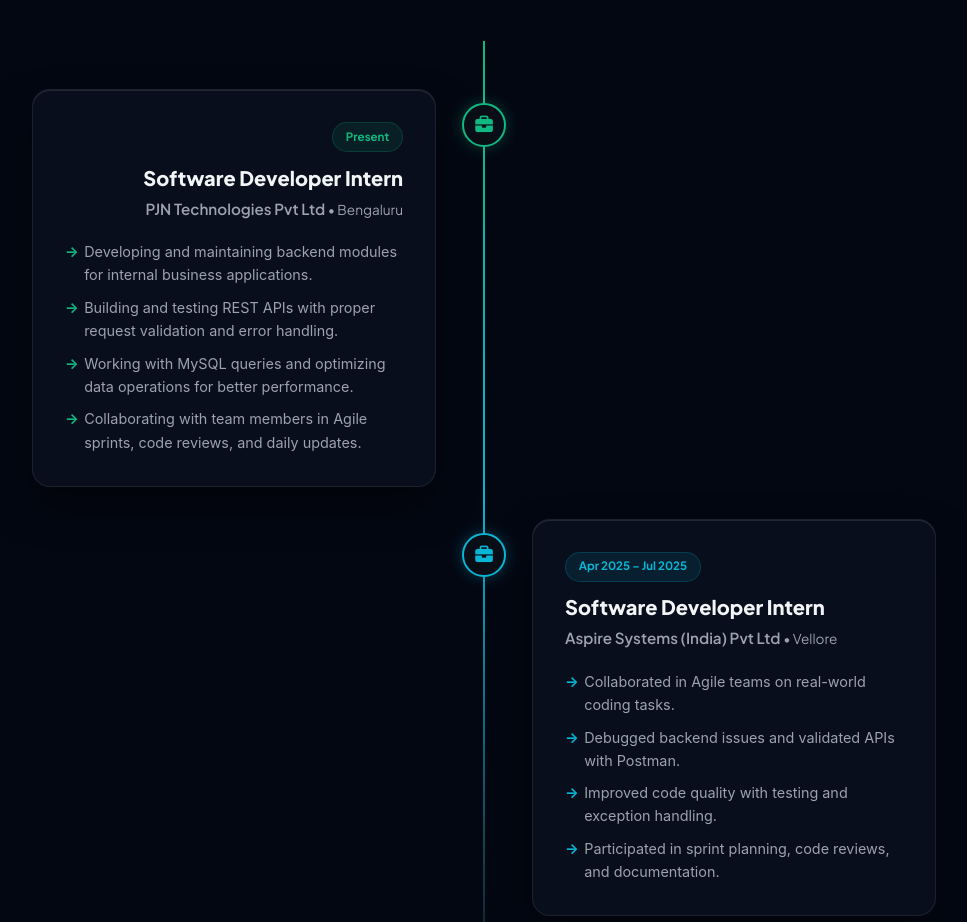
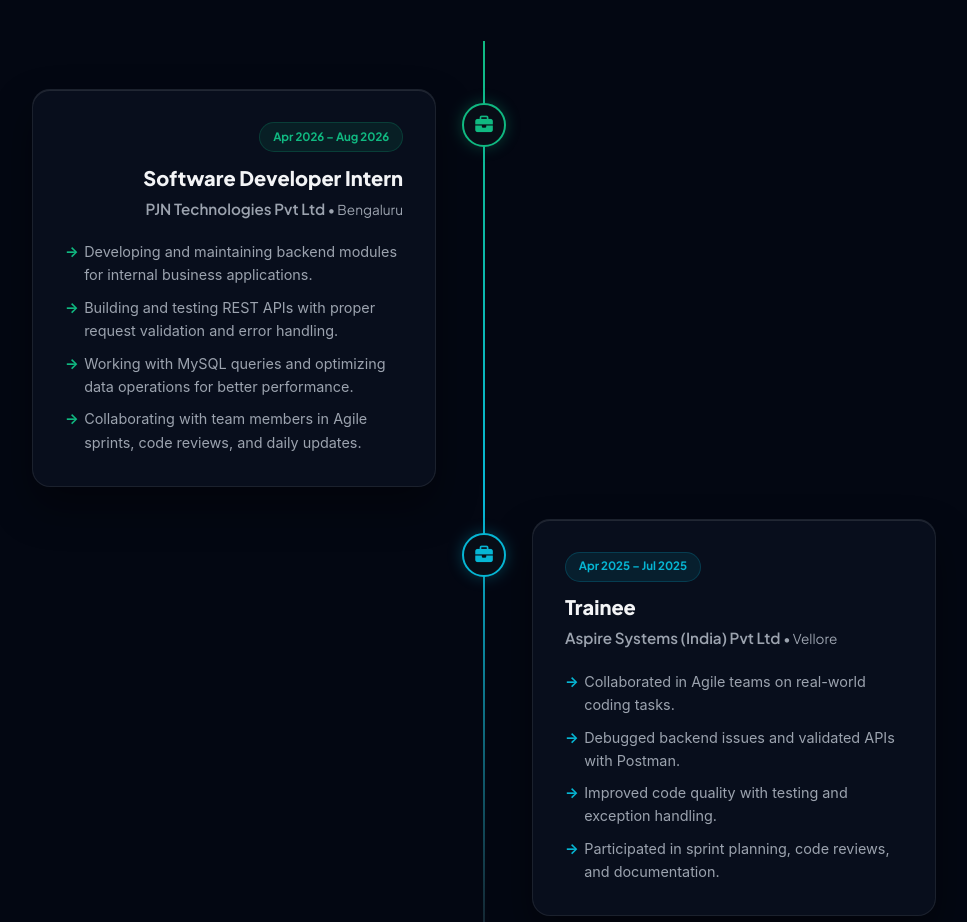
Before and after one commit to Haribaskargitip/haribaskar-portfolio, a plain HTML site: page index.html in a window 1280 px wide. Shown: the part 3060-3982 px from the top of the page, without its empty margins (156-1123 px from the left). Drawn offline with nearby package versions, Linux system fonts and the light colour scheme; animation ran at ten frames a second.

Commit message:
Update internship titles and durations in index.html

```diff
--- a/index.html
+++ b/index.html
@@ -234,7 +234,7 @@
             <div class="timeline-dot"><i class="fa-solid fa-briefcase"></i></div>
             <div class="timeline-content card">
               <div class="timeline-header">
-                <span class="duration-badge">Present</span>
+               <span class="duration-badge">Apr 2026 – Aug 2026</span>
                 <h4>Software Developer Intern</h4>
                 <h5>PJN Technologies Pvt Ltd <span class="location">• Bengaluru</span></h5>
               </div>
@@ -252,7 +252,7 @@
             <div class="timeline-content card">
               <div class="timeline-header">
                 <span class="duration-badge">Apr 2025 – Jul 2025</span>
-                <h4>Software Developer Intern</h4>
+                <h4>Trainee </h4>
                 <h5>Aspire Systems (India) Pvt Ltd <span class="location">• Vellore</span></h5>
               </div>
               <ul class="experience-list">
```
